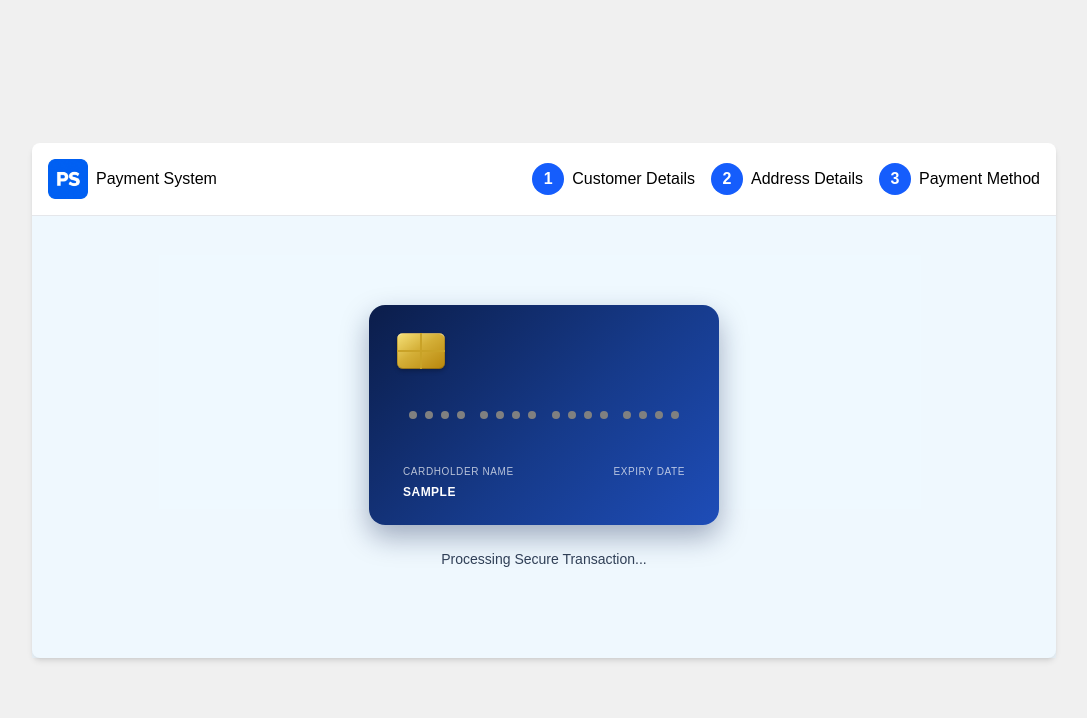
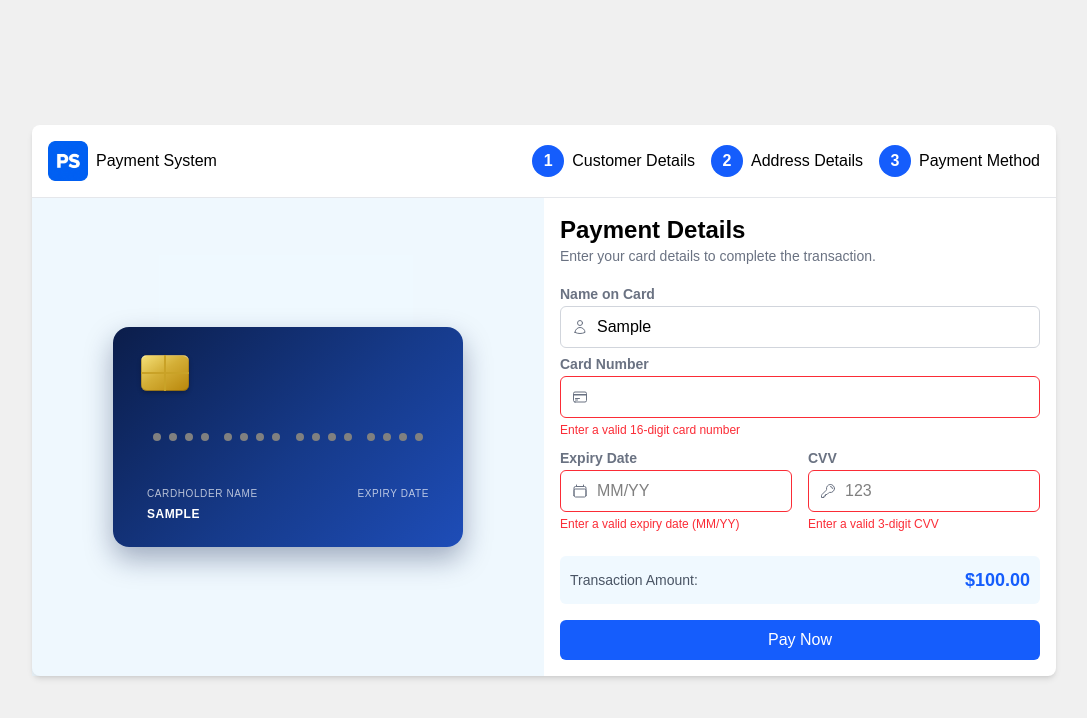
Before and after one commit to smaranello/payment-ui, a React app: page / in a window 1280 px wide. Both pictures are taken after typing "Sample", "Sample", "Sample", "Sample" into the empty fields and a click on the button "Pay Now". Shown: the top 718 px of the page, without its empty margins (96-1183 px from the left). Built offline with nearby package versions, Linux system fonts and the light colour scheme.

Commit message:
Add processing completion state and visual feedback in PaymentCardScene. Update PaymentForm for enhanced input validation and error handling. Improve CSS for processing and success states.

```diff
--- a/src/App.jsx
+++ b/src/App.jsx
@@ -23,6 +23,7 @@ export default function App() {
   const [cvv, setCvv] = useState("");
   const [isProcessing, setIsProcessing] = useState(false);
   const [lockedHeight, setLockedHeight] = useState(null);
+  const [isDoneProcessing, setIsDoneProcessing] = useState(false);
   const contentRef = useRef(null);
   // Derive type from the current number so the logo updates as the user types
   const cardType = getCardType(cardNumber);
@@ -35,6 +36,9 @@ export default function App() {
     }
     setIsProcessing(true);
     setFocusField(null);
+    setTimeout(() => {
+      setIsDoneProcessing(true);
+    }, 3000);
   };
 
   return (
@@ -65,6 +69,7 @@ export default function App() {
             cardNumber={cardNumber}
             cardType={cardType}
             cvv={cvv}
+            isDoneProcessing={isDoneProcessing}
           />
           {!isProcessing && (
             <PaymentForm
--- a/src/components/PaymentCardScene.jsx
+++ b/src/components/PaymentCardScene.jsx
@@ -1,6 +1,7 @@
 import { motion } from "motion/react";
 import PaymentCardUX from "./PaymentCardUX";
 import PaymentCardBackUX from "./PaymentCardBackUX";
+import { CheckCircleIcon } from "@heroicons/react/24/outline";
 
 const flipTransition = {
   type: "spring",
@@ -17,6 +18,7 @@ export default function PaymentCardScene({
   cardNumber,
   cardType,
   cvv,
+  isDoneProcessing,
 }) {
   return (
     <div
@@ -24,7 +26,16 @@ export default function PaymentCardScene({
         isProcessing ? "h-full min-h-full flex-1 gap-6" : "h-full"
       }`}
     >
-      <div className="payment-card-scene">
+      <div
+        className={[
+          "payment-card-scene",
+          isProcessing && !isDoneProcessing ? "is-processing-glow" : "",
+          isDoneProcessing ? "is-done-glow" : "",
+          cardType && cardType !== "unknown" ? `card-glow-${cardType}` : "card-glow-default",
+        ]
+          .filter(Boolean)
+          .join(" ")}
+      >
         <motion.div
           className="payment-card-flipper"
           initial={false}
@@ -50,9 +61,20 @@ export default function PaymentCardScene({
         </motion.div>
       </div>
       {isProcessing && (
-        <p className="text-sm font-medium text-slate-700">
-          Processing Secure Transaction...
-        </p>
+        <div className="flex h-20 w-full flex-col items-center justify-center gap-2">
+          {!isDoneProcessing ? (
+            <p className="text-sm font-medium text-slate-700">
+              Processing Secure Transaction...
+            </p>
+          ) : (
+            <>
+              <CheckCircleIcon className="h-10 w-10 text-green-500" />
+              <p className="text-lg font-medium text-slate-700">
+                Transaction Successful
+              </p>
+            </>
+          )}
+        </div>
       )}
     </div>
   );
--- a/src/components/PaymentForm.jsx
+++ b/src/components/PaymentForm.jsx
@@ -24,8 +24,48 @@ export default function PaymentForm({
 
   const handleSubmit = (e) => {
     e.preventDefault();
+
+    const nextErrors = {};
+    const trimmedName = (name || "").trim();
+    const digits = (cardNumber || "").replace(/\D/g, "");
+    const expiryDigits = (expiryDate || "").replace(/\D/g, "");
+    const month = Number(expiryDigits.slice(0, 2));
+    const isAmex = /^3[47]/.test(digits);
+    const expectedCardLength = isAmex ? 15 : 16;
+
+    if (!trimmedName) {
+      nextErrors.name = "Enter the name on the card";
+    }
+
+    if (digits.length !== expectedCardLength) {
+      nextErrors.cardNumber = `Enter a valid ${expectedCardLength}-digit card number`;
+    }
+
+    if (
+      expiryDigits.length !== 4 ||
+      month < 1 ||
+      month > 12
+    ) {
+      nextErrors.expiryDate = "Enter a valid expiry date (MM/YY)";
+    }
+
+    if (!(cvv || "").replace(/\D/g, "").match(/^\d{3}$/)) {
+      nextErrors.cvv = "Enter a valid 3-digit CVV";
+    }
+
+    setErrors(nextErrors);
+
+    if (Object.keys(nextErrors).length > 0) {
+      return;
+    }
+
     onPay();
   };
+
+  const fieldClass = (hasError) =>
+    `w-full rounded-md border py-2 pr-2 pl-9 ${
+      hasError ? "border-red-500" : "border-gray-300"
+    }`;
 
   return (
     <form onSubmit={handleSubmit}>
@@ -37,7 +77,7 @@ export default function PaymentForm({
         <label htmlFor="name" className="text-sm font-bold text-gray-500">
           Name on Card
         </label>
-        <div className="relative mb-2">
+        <div className="relative mb-1">
           <UserIcon className="pointer-events-none absolute top-1/2 left-3 h-4 w-4 -translate-y-1/2 text-gray-500" />
           <input
             type="text"
@@ -45,21 +85,25 @@ export default function PaymentForm({
             value={name || ""}
             onFocus={() => setFocusField("name")}
             onBlur={() => setFocusField(null)}
-            onChange={(e) =>
+            onChange={(e) => {
+              setErrors((prev) => ({ ...prev, name: undefined }));
               setName(
                 e.target.value
                   .replace(/[^\p{L}\s'.-]/gu, "")
                   .replace(/\s+/g, " "),
-              )
-            }
+              );
+            }}
             autoComplete="cc-name"
-            className="w-full rounded-md border border-gray-300 py-2 pr-2 pl-9"
+            className={fieldClass(errors.name)}
           />
         </div>
+        {errors.name && (
+          <p className="mb-2 text-xs text-red-500">{errors.name}</p>
+        )}
         <label htmlFor="cardNumber" className="text-sm font-bold text-gray-500">
           Card Number
         </label>
-        <div className="relative mb-2">
+        <div className="relative mb-1">
           <CreditCardIcon className="pointer-events-none absolute top-1/2 left-3 h-4 w-4 -translate-y-1/2 text-gray-500" />
           <input
             type="text"
@@ -67,14 +111,18 @@ export default function PaymentForm({
             value={cardNumber || ""}
             onFocus={() => setFocusField("cardNumber")}
             onBlur={() => setFocusField(null)}
-            onChange={(e) =>
-              setCardNumber(e.target.value.replace(/\D/g, "").slice(0, 16))
-            }
+            onChange={(e) => {
+              setErrors((prev) => ({ ...prev, cardNumber: undefined }));
+              setCardNumber(e.target.value.replace(/\D/g, "").slice(0, 16));
+            }}
             inputMode="numeric"
             maxLength={16}
-            className="w-full rounded-md border border-gray-300 py-2 pr-2 pl-9"
+            className={fieldClass(errors.cardNumber)}
           />
         </div>
+        {errors.cardNumber && (
+          <p className="mb-2 text-xs text-red-500">{errors.cardNumber}</p>
+        )}
         <div className="mb-6 grid w-full grid-cols-2 gap-4">
           <div>
             <label
@@ -92,6 +140,7 @@ export default function PaymentForm({
                 onFocus={() => setFocusField("expiry")}
                 onBlur={() => setFocusField(null)}
                 onChange={(e) => {
+                  setErrors((prev) => ({ ...prev, expiryDate: undefined }));
                   const raw = e.target.value;
                   const digits = raw.replace(/\D/g, "").slice(0, 4);
                   const prev = expiryDate || "";
@@ -110,10 +159,13 @@ export default function PaymentForm({
                 }}
                 inputMode="numeric"
                 maxLength={5}
-                className="w-full rounded-md border border-gray-300 py-2 pr-2 pl-9"
+                className={fieldClass(errors.expiryDate)}
                 placeholder="MM/YY"
               />
             </div>
+            {errors.expiryDate && (
+              <p className="mt-1 text-xs text-red-500">{errors.expiryDate}</p>
+            )}
           </div>
           <div>
             <label htmlFor="cvv" className="text-sm font-bold text-gray-500">
@@ -127,15 +179,19 @@ export default function PaymentForm({
                 value={cvv || ""}
                 onFocus={() => setFocusField("cvv")}
                 onBlur={() => setFocusField(null)}
-                onChange={(e) =>
-                  setCvv(e.target.value.replace(/\D/g, "").slice(0, 3))
-                }
+                onChange={(e) => {
+                  setErrors((prev) => ({ ...prev, cvv: undefined }));
+                  setCvv(e.target.value.replace(/\D/g, "").slice(0, 3));
+                }}
                 inputMode="numeric"
                 maxLength={3}
-                className="w-full rounded-md border border-gray-300 py-2 pr-2 pl-9"
+                className={fieldClass(errors.cvv)}
                 placeholder="123"
               />
             </div>
+            {errors.cvv && (
+              <p className="mt-1 text-xs text-red-500">{errors.cvv}</p>
+            )}
           </div>
         </div>
         <div className="flex items-center justify-between mb-4 transaction-amount">
--- a/src/index.css
+++ b/src/index.css
@@ -15,6 +15,39 @@ body {
   width: 350px;
   height: 220px;
   perspective: 1200px;
+  transition: filter 0.45s ease;
+}
+
+/* Brand glow while processing */
+.payment-card-scene.is-processing-glow.card-glow-visa {
+  filter:
+    drop-shadow(0 0 10px rgba(20, 52, 203, 0.55))
+    drop-shadow(0 0 24px rgba(26, 31, 113, 0.35));
+}
+
+.payment-card-scene.is-processing-glow.card-glow-mastercard {
+  filter:
+    drop-shadow(0 0 10px rgba(255, 95, 0, 0.55))
+    drop-shadow(0 0 24px rgba(235, 0, 27, 0.35));
+}
+
+.payment-card-scene.is-processing-glow.card-glow-amex {
+  filter:
+    drop-shadow(0 0 10px rgba(0, 111, 207, 0.55))
+    drop-shadow(0 0 24px rgba(20, 119, 190, 0.35));
+}
+
+.payment-card-scene.is-processing-glow.card-glow-default {
+  filter:
+    drop-shadow(0 0 10px rgba(30, 77, 184, 0.55))
+    drop-shadow(0 0 24px rgba(22, 58, 138, 0.35));
+}
+
+/* Success glow */
+.payment-card-scene.is-done-glow {
+  filter:
+    drop-shadow(0 0 10px rgba(34, 197, 94, 0.55))
+    drop-shadow(0 0 24px rgba(22, 163, 74, 0.35));
 }
 
 .payment-card-flipper {
```
